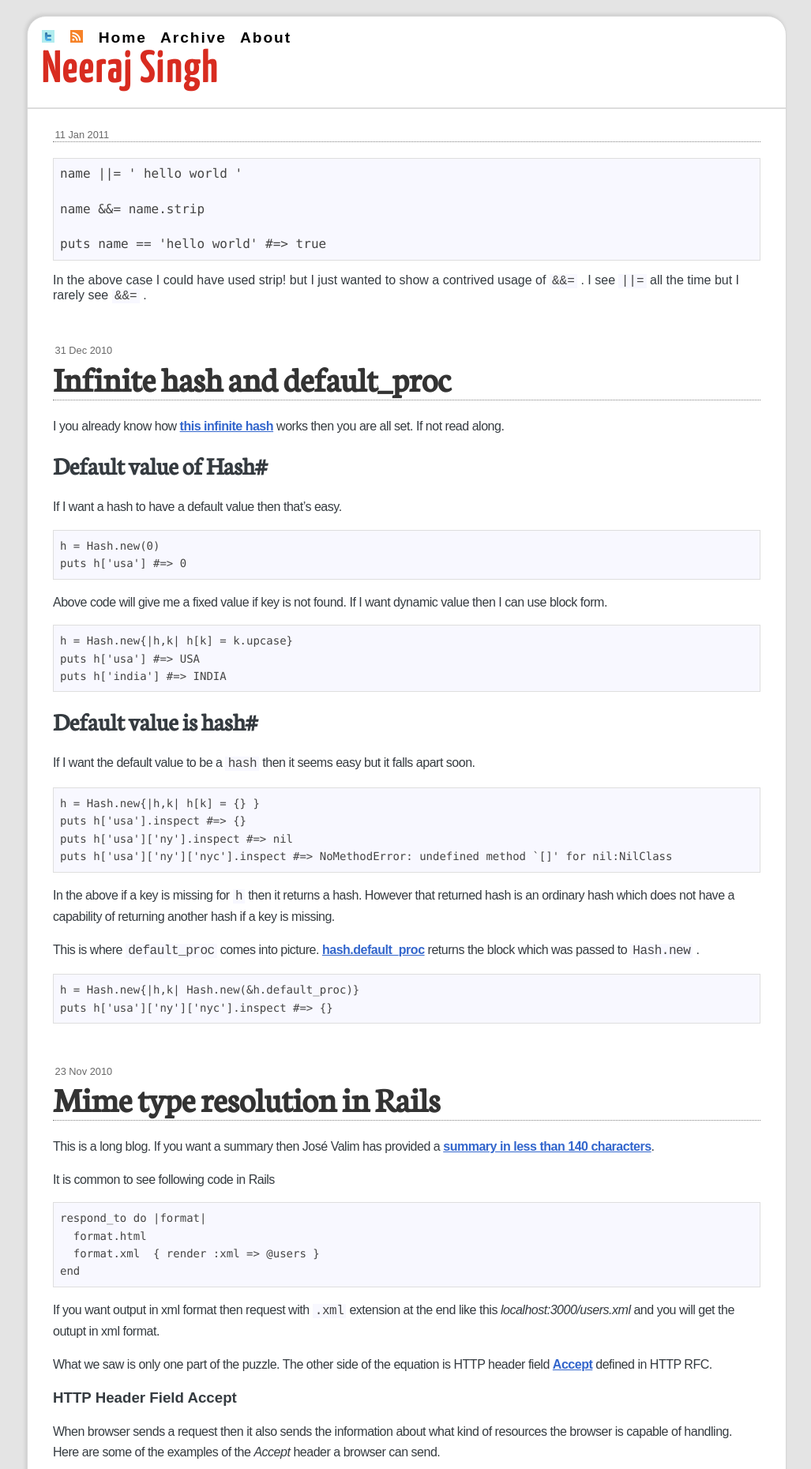
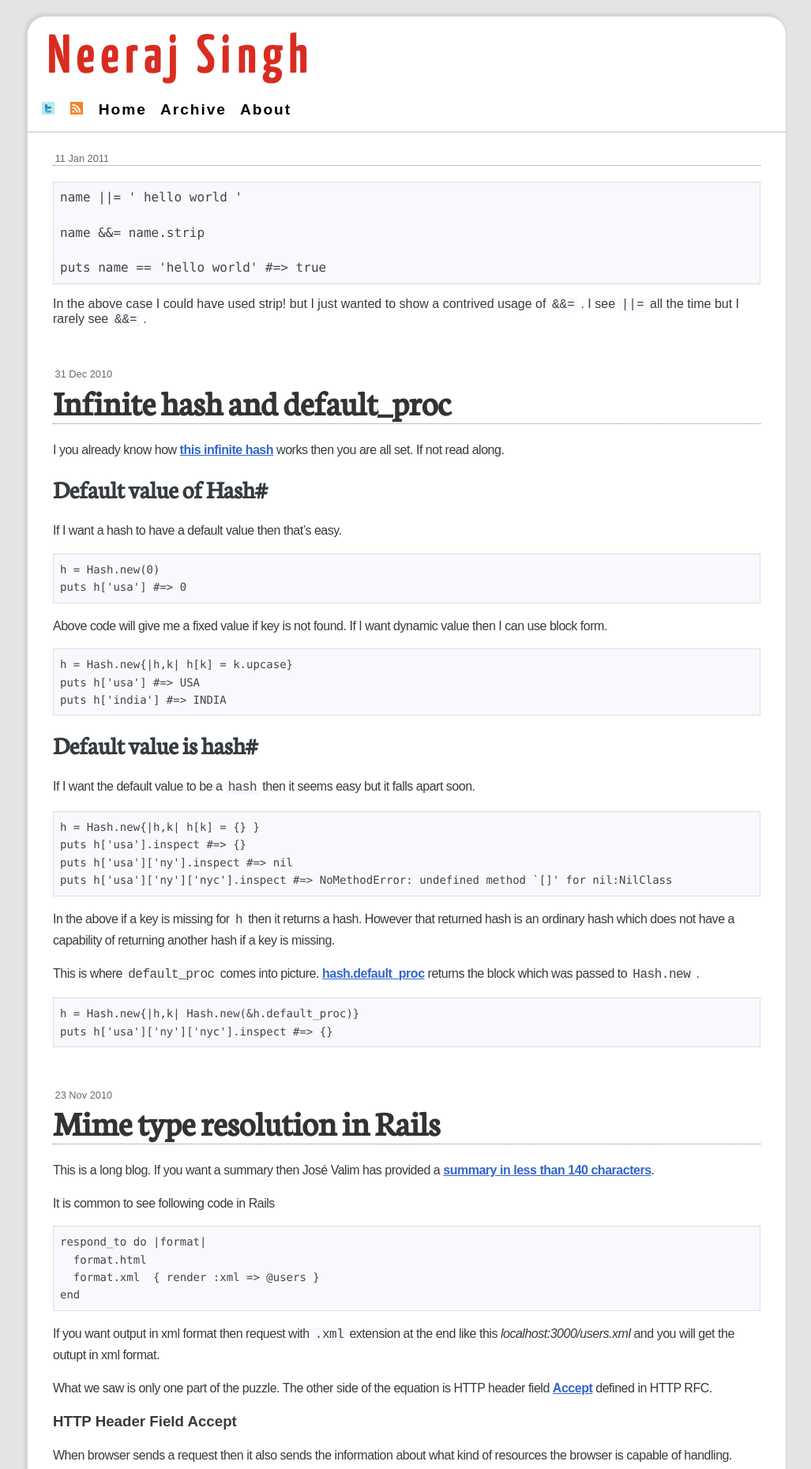
Before and after one commit to neerajsingh0101/blog, a Jekyll site: the page built from index.html, in a window 1280 px wide. Shown: the top 1860 px of the page at 79% size, without its empty margins (125-1152 px from the left). Built offline with Jekyll 4.4.1, drawn with Linux system fonts in a browser that asks for light colours.

Commit message:
change layout

```diff
--- a/_layouts/master.html
+++ b/_layouts/master.html
@@ -16,11 +16,16 @@
 
   <body>
     <div id='wrapper'>
+      <div id='super_header'>
+
+        <div id="influads_block" class="influads_block"> </div>
+        <script type="text/javascript">(function(){ var acc =   "acc_216d254_pub";var st ="css";var or= "h";var e=document.getElementsByTagName("script")[0];var d=document.createElement("script");d.src=('https:' == document.location.protocol ?'https://' : 'http://') +"engine.influads.com/show/"+or+"/"+st+"/"+acc;d.type="text/javascript"; d.async=true; d.defer=true; e.parentNode.insertBefore(d,e);})();</script>
 
       <div id='header'>
 
-        <div id='nav_bar'>
           <div class='header_images'>
+            <h1> <b> <a href='/'>Neeraj Singh</a> </b> </h1>
+            <br />
             <a href='http://twitter.com/neerajdotname'>
               <img src="/images/icon-twitter.png" alt="twitter" />
             </a>
@@ -35,11 +40,11 @@
             &nbsp;
             <a href='/about.html'>About</a>
           </div>
-          <div class='clear'></div>
+          <div style='clear:both;'></div>
         </div>
-        <h1> <b> <a href='/'>Neeraj Singh</a> </b> </h1>
-        <div class='clear'></div>
-      </div>
+    <div style='clear:both'></div>
+  </div>
+
 
       <hr />
 
--- a/stylesheets/master.css
+++ b/stylesheets/master.css
@@ -58,8 +58,6 @@
   font-size: 3.6em;
   font-weight: bold;
   text-align:left;
-  float: left;
-
 }
 
 #header h1 a {
@@ -406,7 +404,6 @@
 }
 
 .header_images {
-  float: left;
   margin-right:30px;
 }
 
@@ -418,3 +415,13 @@
   text-decoration:none;
   font-weight: bold;
 }
+
+#influads_block {
+  float: right;
+  margin-top:20px;
+  margin-right:20px;
+}
+
+#header_lhs {
+  width: 400px;
+}
```
